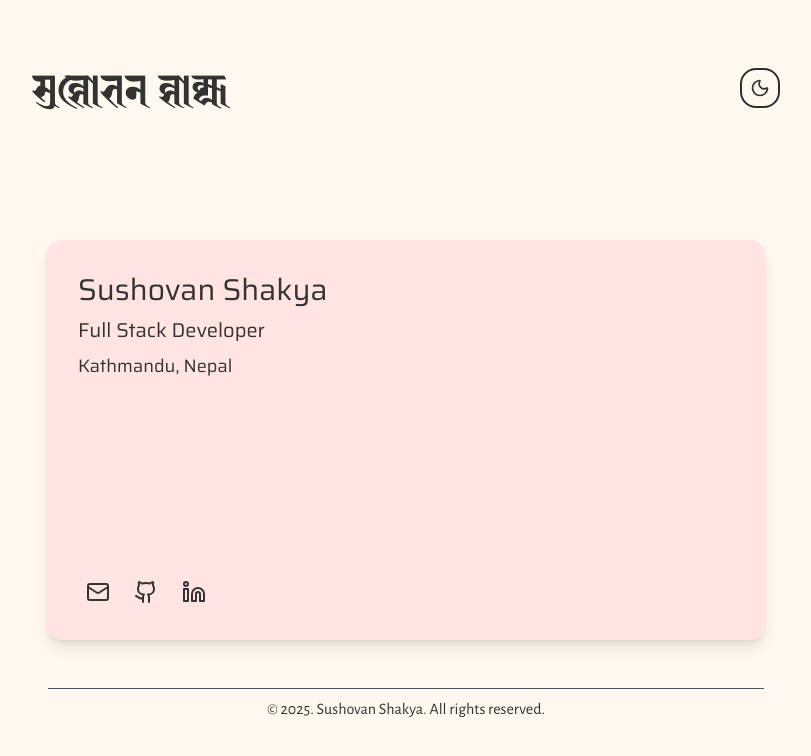
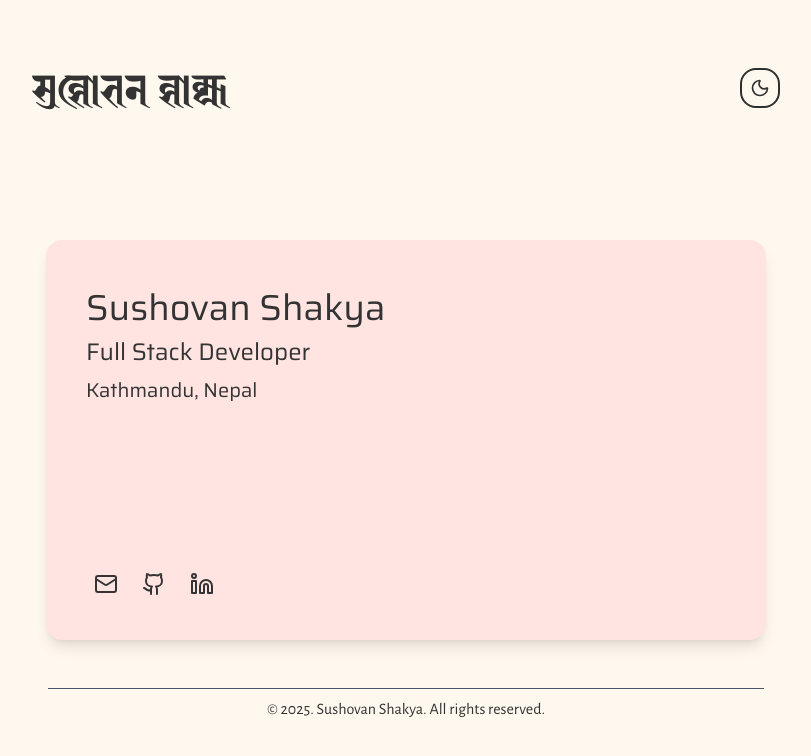
Before and after one commit to steinderace/portfolio, a Next.js app: page / in a window 1280 px wide. Shown: the top 756 px of the page, without its empty margins (234-1045 px from the left). Built offline with nearby package versions, Linux system fonts and the light colour scheme; a web font is replaced by a local one.

Commit message:
changed favicons

```diff
--- a/src/components/Card/index.tsx
+++ b/src/components/Card/index.tsx
@@ -6,30 +6,39 @@ import Link from "next/link";
 export default function Card() {
   return (
     <>
-      <div className="rounded-2xl shadow-lg bg-[#FFE4E1] dark:bg-[#AED6FF] mt-32 w-180 h-100 p-4">
-        <div className={`${saira.className} mt-4 ml-4 text-[#333]`}>
-          <div className="text-3xl">Sushovan Shakya</div>
-          <div className="mt-2 text-xl">Full Stack Developer</div>
-          <div className="mt-2 text-lg">Kathmandu, Nepal</div>
-          <div className="mt-48">{""}</div>
-          <div className="mt-4 flex flex-row gap-2">
+      <div className="rounded-2xl shadow-lg bg-[#FFE4E1] dark:bg-[#AED6FF] mt-32 mx-4 md:mx-auto p-6 md:p-8 w-90 h-90 md:w-180 md:h-100">
+        <div className={`${saira.className} text-[#333]`}>
+          {/* Text content - centered on mobile, left-aligned on desktop */}
+          <div className="text-center md:text-left md:ml-2">
+            <div className="mt-4 text-3xl md:text-4xl">Sushovan Shakya</div>
+            <div className="mt-2 text-xl md:text-2xl">Full Stack Developer</div>
+            <div className="mt-2 text-lg md:text-xl">Kathmandu, Nepal</div>
+          </div>
+
+          {/* Social icons - centered on mobile, left-aligned on desktop */}
+          <div className="mt-40 md:ml-2 flex flex-row gap-2 justify-center md:justify-start">
             <Link
               href="mailto:reach.sushovan@gmail.com"
               className="p-2 rounded-full transition duration-300 text-[#333] hover:bg-white active:bg-white"
+              aria-label="Email"
             >
               <Mail />
             </Link>
             <Link
               href="https://github.com/steinderace"
               target="_blank"
+              rel="noopener noreferrer"
               className="p-2 rounded-full transition duration-300 text-[#333] hover:text-white hover:bg-[#24292e] active:bg-[#24292e]"
+              aria-label="GitHub"
             >
               <Github />
             </Link>
             <Link
               href="https://www.linkedin.com/in/steinderace/"
               target="_blank"
+              rel="noopener noreferrer"
               className="p-2 rounded-full transition duration-300 text-[#333] hover:text-white hover:bg-[#0077b5] active:bg-[#0077b5]"
+              aria-label="LinkedIn"
             >
               <Linkedin />
             </Link>
```
Also changed, not shown: 1 other file (tests, documents, lock files or other folders).
